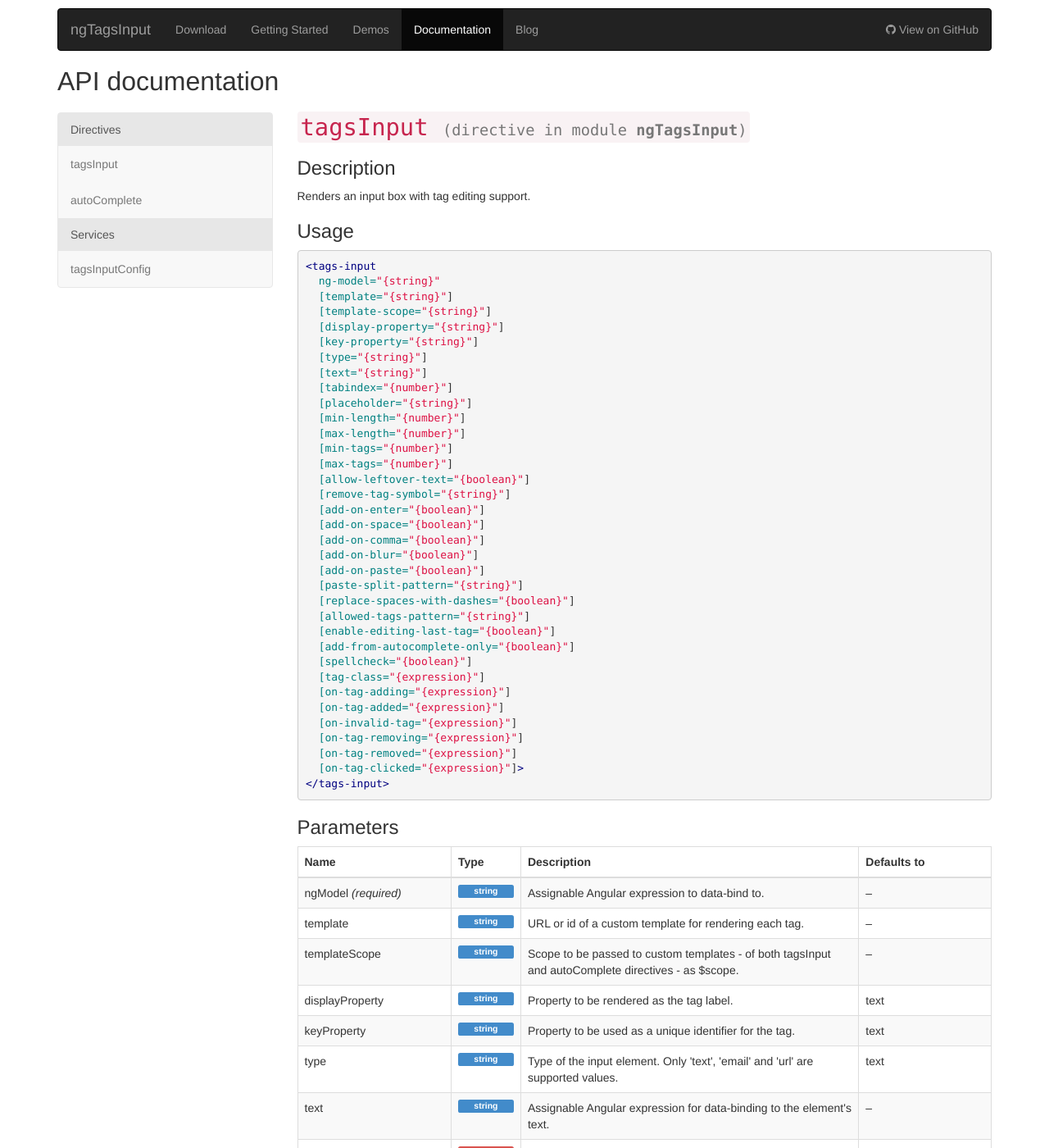
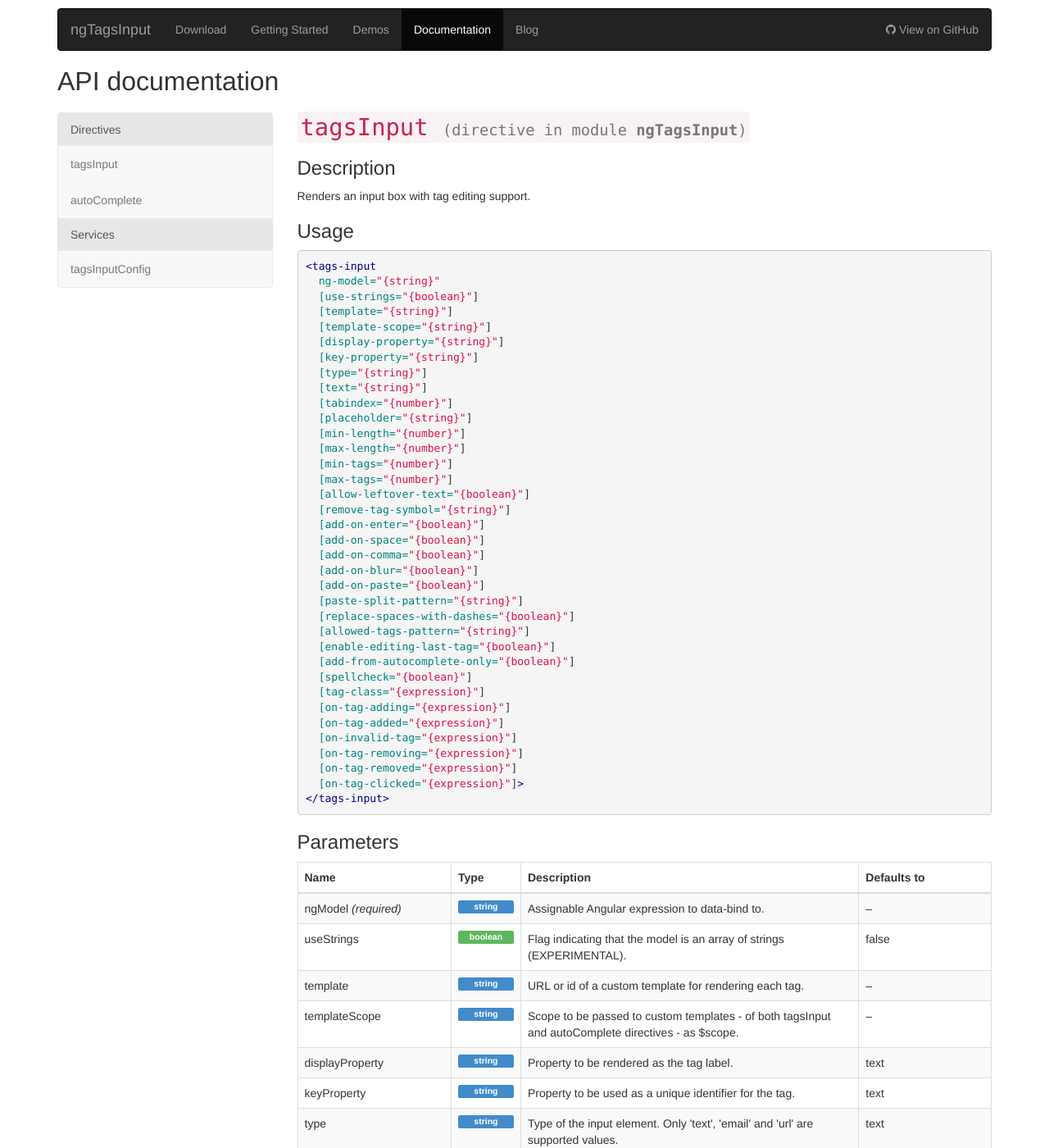
Before and after one commit to mbenford/ngTagsInput, a Jekyll site: the page built from _pages/documentation/api.html, in a window 1280 px wide and 1400 px high. Shown: the whole window at 82% size. Built offline with Jekyll 4.4.1, drawn with Linux system fonts in a browser that asks for light colours; nearby versions of some CDN libraries; Markdown is read by kramdown in place of the engine named in the settings.

Commit message:
Updated to v3.2.0

```diff
--- a/_config.yml
+++ b/_config.yml
@@ -2,7 +2,7 @@ name: ngTagsInput Site
 markdown: redcarpet
 highlighter: rouge
 exclude: ['node_modules','*.log']
-stable_version: 3.1.2
+stable_version: 3.2.0
 baseurl: /ngTagsInput
 github_pages_url: http://mbenford.github.io
 
--- a/_includes/api/tagsInput.html
+++ b/_includes/api/tagsInput.html
@@ -10,6 +10,7 @@
 {% highlight html %}
 <tags-input
   ng-model="{string}"
+  [use-strings="{boolean}"]
   [template="{string}"]
   [template-scope="{string}"]
   [display-property="{string}"]
@@ -63,6 +64,12 @@
           <td><span class="label type type-string">string</span></td>
           <td>Assignable Angular expression to data-bind to.</td>
           <td>&ndash;</td>
+        </tr>
+        <tr>
+          <td>useStrings</td>
+          <td><span class="label type type-boolean">boolean</span></td>
+          <td>Flag indicating that the model is an array of strings (EXPERIMENTAL).</td>
+          <td>false</td>
         </tr>
         <tr>
           <td>template</td>
```
Also changed, not shown: css/styles.css (line endings or trailing spaces), js/ng-tags-input.min.js.
